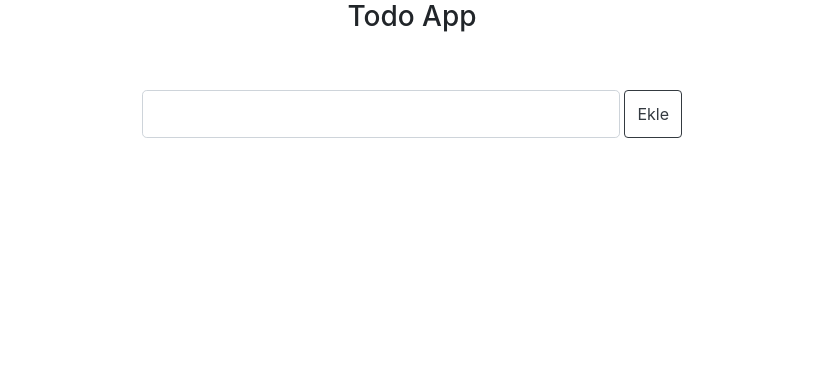
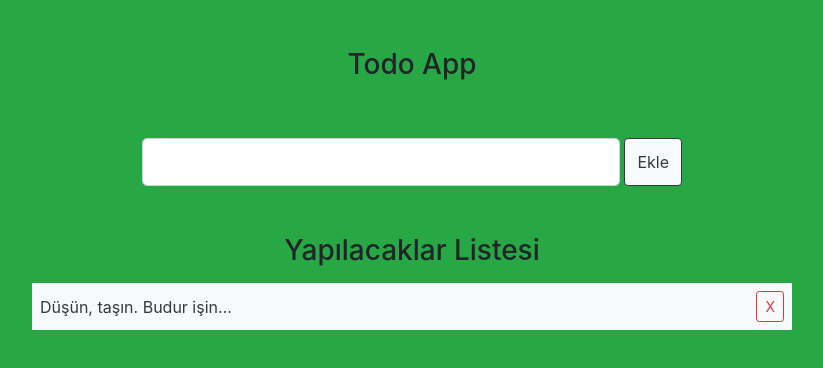
Before and after one commit to halilozat/electron-todo, a website: page electron-todo/pages/mainWindow.html in a window 1280 px wide. Shown: the whole page, without its empty margins (228-1051 px from the left). Drawn offline with Linux system fonts and the light colour scheme.

Commit message:
added mainwindow todo template

```diff
--- a/electron-todo/pages/mainWindow.html
+++ b/electron-todo/pages/mainWindow.html
@@ -8,13 +8,20 @@
     <link rel="stylesheet" href="../assets/bootstrap.min.css">
     <link rel="stylesheet" href="../assets/style.css">
 </head>
-<body>
-    <div class="container">
+<body class="bg-success">
+    <div class="container mt-5">
         <h3 class="text-center">Todo App</h3>
         <div class="row">
             <div class="col-md-6 offset-3 mt-5 d-flex">
                 <input type="text" class="form-control form-control-lg mr-1">
-                <button class="btn btn-outline-dark">Ekle</button>
+                <button class="btn btn-outline-dark bg-light">Ekle</button>
+            </div>
+        </div>
+        <h3 class="text-center mt-5 mb-3">Yapılacaklar Listesi</h3>
+        <div class="row">
+            <div class="p-2 mb-3 text-dark bg-light col-md-8 offset-2 d-flex justify-content-center flex-row align-items-center">
+                <p class="m-0 w-100">Düşün, taşın. Budur işin...</p>
+                <button class="btn btn-sm btn-outline-danger flex-shrink-1">X</button>
             </div>
         </div>
     </div>
```
